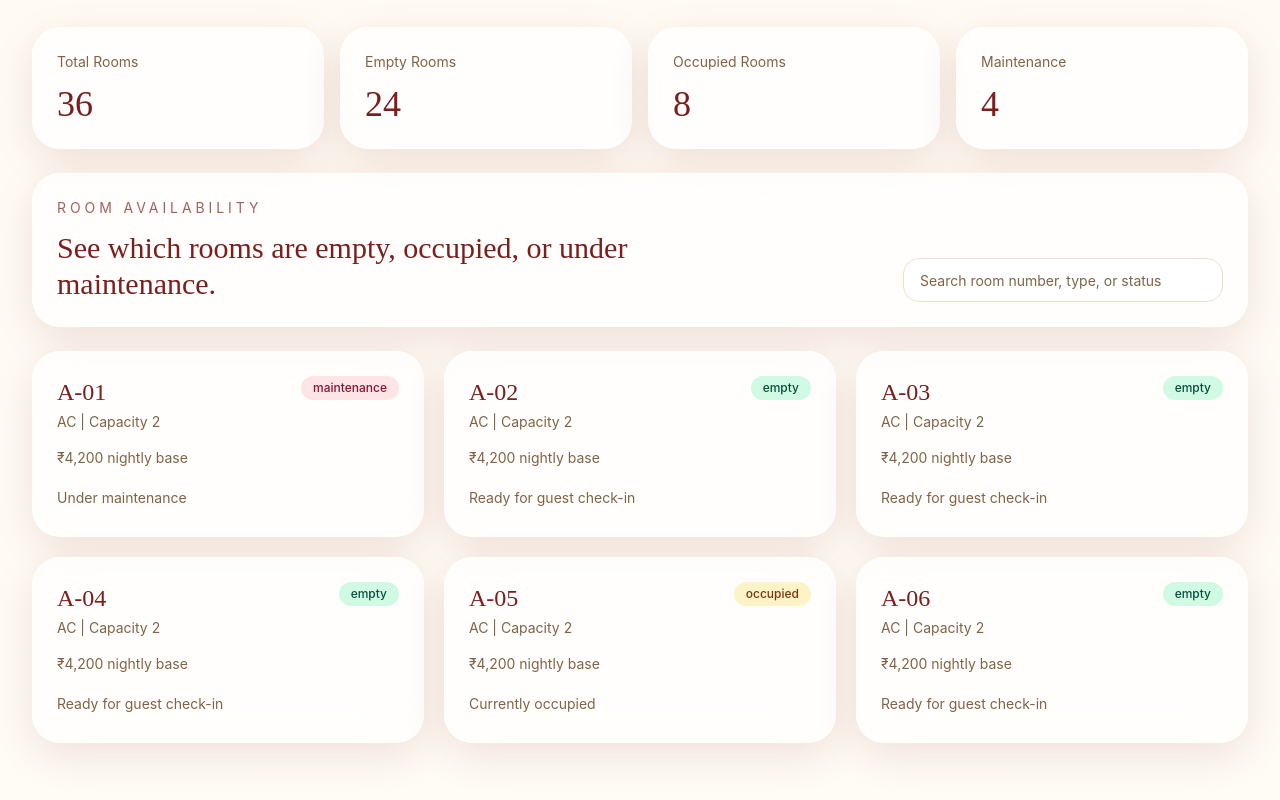
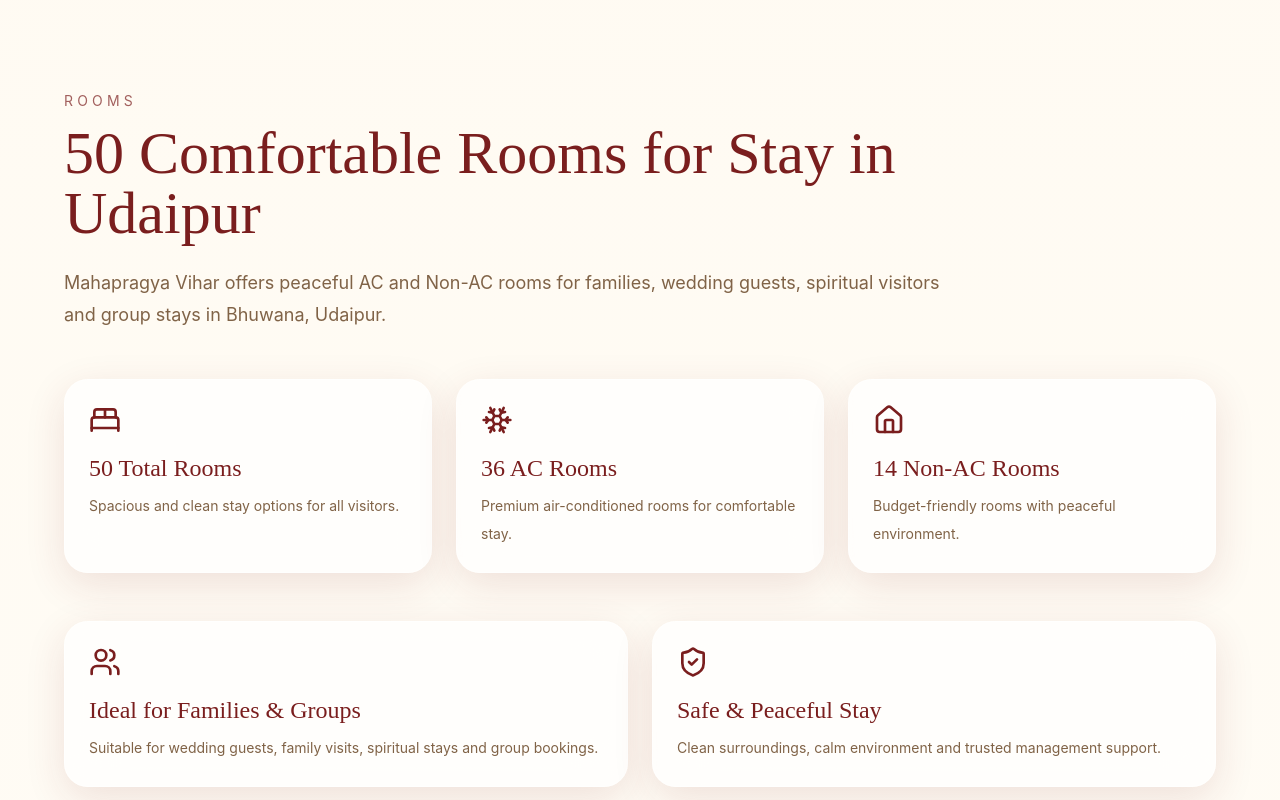
Before and after one commit to parshwebcraft/mahapragyaviharweb, a Next.js app: page / in a window 1280 px wide. Shown: the part 3000-3800 px from the top of the page. Built offline with nearby package versions, Linux system fonts and the light colour scheme.

Commit message:
Update rooms page content and UI

```diff
--- a/app/page.tsx
+++ b/app/page.tsx
@@ -5,7 +5,7 @@
 import { GallerySection } from "@/components/sections/gallery";
 import { Card } from "@/components/ui/card";
 import { Button } from "@/components/ui/button";
-import { RoomInventoryPanel } from "@/components/room-inventory-panel";
+import RoomInventoryPanel from "@/components/room-inventory-panel";
 import { contactDetails, siteHighlights } from "@/lib/site-content";
 
 const systemFeatures = [
@@ -86,7 +86,7 @@
           <p className="text-sm uppercase tracking-[0.3em] text-accent/70">Room availability</p>
           <h2 className="mt-3 font-heading text-4xl text-accent">Current room status summary.</h2>
         </div>
-        <RoomInventoryPanel previewLimit={6} />
+        <RoomInventoryPanel />
       </section>
 
       <section className="section-shell py-16">
--- a/app/rooms/page.tsx
+++ b/app/rooms/page.tsx
@@ -1,20 +1,42 @@
-import { RoomInventoryPanel } from "@/components/room-inventory-panel";
-
 export default function RoomsPage() {
   return (
     <main className="section-shell py-16">
       <div className="max-w-3xl">
-        <p className="text-sm uppercase tracking-[0.3em] text-accent/70">Rooms</p>
+        <p className="text-sm uppercase tracking-[0.3em] text-accent/70">
+          Rooms
+        </p>
+
         <h1 className="mt-3 font-heading text-5xl text-accent">
-          50 rooms with a simple availability summary.
+          50 Comfortable Rooms in Udaipur
         </h1>
+
         <p className="mt-6 text-lg leading-8 text-muted-foreground">
-          Visitors can see which rooms are empty, occupied, or under maintenance. Admin updates
-          are managed manually.
+          Mahapragya Vihar offers 36 AC Rooms and 14 Non-AC Rooms for
+          families, wedding guests and peaceful stay in Bhuwana, Udaipur.
         </p>
       </div>
-      <div className="mt-10">
-        <RoomInventoryPanel />
+
+      <div className="mt-10 grid gap-6 md:grid-cols-3">
+        <div className="rounded-3xl border p-6">
+          <h2 className="text-2xl font-heading text-accent">50 Total Rooms</h2>
+          <p className="mt-2 text-muted-foreground">
+            Spacious stay options for all visitors.
+          </p>
+        </div>
+
+        <div className="rounded-3xl border p-6">
+          <h2 className="text-2xl font-heading text-accent">36 AC Rooms</h2>
+          <p className="mt-2 text-muted-foreground">
+            Comfortable air-conditioned premium rooms.
+          </p>
+        </div>
+
+        <div className="rounded-3xl border p-6">
+          <h2 className="text-2xl font-heading text-accent">14 Non-AC Rooms</h2>
+          <p className="mt-2 text-muted-foreground">
+            Budget-friendly peaceful stay rooms.
+          </p>
+        </div>
       </div>
     </main>
   );
--- a/components/room-inventory-panel.tsx
+++ b/components/room-inventory-panel.tsx
@@ -1,144 +1,127 @@
-"use client";
+import Link from "next/link";
+import {
+  BedDouble,
+  Snowflake,
+  Home,
+  PhoneCall,
+  Users,
+  ShieldCheck
+} from "lucide-react";
 
-import { useMemo, useState } from "react";
-
-import { useRoomInventory } from "@/lib/room-inventory";
 import { Button } from "@/components/ui/button";
 import { Card } from "@/components/ui/card";
-import { Input } from "@/components/ui/input";
-import type { RoomStatus } from "@/lib/site-content";
 
-function statusClasses(status: RoomStatus) {
-  if (status === "empty") return "bg-emerald-100 text-emerald-900";
-  if (status === "occupied") return "bg-amber-100 text-amber-900";
-  return "bg-rose-100 text-rose-900";
-}
+export default function RoomsPage() {
+  return (
+    <main className="section-shell py-16">
+      {/* Header */}
+      <div className="max-w-4xl">
+        <p className="text-sm uppercase tracking-[0.3em] text-accent/70">
+          Rooms
+        </p>
 
-export function RoomInventoryPanel({ admin = false, previewLimit }: { admin?: boolean; previewLimit?: number }) {
-  const { rooms, updateRoom, setAllRooms, resetRooms } = useRoomInventory();
-  const [query, setQuery] = useState("");
+        <h1 className="mt-3 font-heading text-5xl leading-tight text-accent md:text-6xl">
+          50 Comfortable Rooms for Stay in Udaipur
+        </h1>
 
-  const filteredRooms = useMemo(() => {
-    const normalized = query.trim().toLowerCase();
-    const baseRooms = !admin && previewLimit ? rooms.slice(0, previewLimit) : rooms;
-    if (!normalized) return baseRooms;
+        <p className="mt-6 text-lg leading-8 text-muted-foreground">
+          Mahapragya Vihar offers peaceful AC and Non-AC rooms for families,
+          wedding guests, spiritual visitors and group stays in Bhuwana,
+          Udaipur.
+        </p>
+      </div>
 
-    return baseRooms.filter((room) => {
-      return (
-        room.room_number.toLowerCase().includes(normalized) ||
-        room.room_type.toLowerCase().includes(normalized) ||
-        room.status.toLowerCase().includes(normalized)
-      );
-    });
-  }, [admin, previewLimit, query, rooms]);
+      {/* Room Summary */}
+      <div className="mt-12 grid gap-6 md:grid-cols-3">
+        <Card className="rounded-3xl p-6">
+          <BedDouble className="h-8 w-8 text-accent" />
 
-  const emptyRooms = rooms.filter((room) => room.status === "empty").length;
-  const occupiedRooms = rooms.filter((room) => room.status === "occupied").length;
-  const maintenanceRooms = rooms.filter((room) => room.status === "maintenance").length;
+          <h2 className="mt-4 text-2xl font-heading text-accent">
+            50 Total Rooms
+          </h2>
 
-  return (
-    <section className="space-y-6">
-      <div className="grid gap-4 md:grid-cols-4">
-        <Card>
-          <p className="text-sm text-muted-foreground">Total Rooms</p>
-          <p className="mt-3 font-heading text-4xl text-accent">{rooms.length}</p>
+          <p className="mt-2 text-sm leading-7 text-muted-foreground">
+            Spacious and clean stay options for all visitors.
+          </p>
         </Card>
-        <Card>
-          <p className="text-sm text-muted-foreground">Empty Rooms</p>
-          <p className="mt-3 font-heading text-4xl text-accent">{emptyRooms}</p>
+
+        <Card className="rounded-3xl p-6">
+          <Snowflake className="h-8 w-8 text-accent" />
+
+          <h2 className="mt-4 text-2xl font-heading text-accent">
+            36 AC Rooms
+          </h2>
+
+          <p className="mt-2 text-sm leading-7 text-muted-foreground">
+            Premium air-conditioned rooms for comfortable stay.
+          </p>
         </Card>
-        <Card>
-          <p className="text-sm text-muted-foreground">Occupied Rooms</p>
-          <p className="mt-3 font-heading text-4xl text-accent">{occupiedRooms}</p>
-        </Card>
-        <Card>
-          <p className="text-sm text-muted-foreground">Maintenance</p>
-          <p className="mt-3 font-heading text-4xl text-accent">{maintenanceRooms}</p>
+
+        <Card className="rounded-3xl p-6">
+          <Home className="h-8 w-8 text-accent" />
+
+          <h2 className="mt-4 text-2xl font-heading text-accent">
+            14 Non-AC Rooms
+          </h2>
+
+          <p className="mt-2 text-sm leading-7 text-muted-foreground">
+            Budget-friendly rooms with peaceful environment.
+          </p>
         </Card>
       </div>
 
-      <Card className="space-y-5">
-        <div className="flex flex-col gap-4 lg:flex-row lg:items-end lg:justify-between">
-          <div className="max-w-2xl">
-            <p className="text-sm uppercase tracking-[0.28em] text-accent/70">
-              {admin ? "Admin Room Control" : "Room Availability"}
-            </p>
-            <h2 className="mt-3 font-heading text-3xl text-accent">
-              {admin
-                ? "Update room status manually from one place."
-                : "See which rooms are empty, occupied, or under maintenance."}
-            </h2>
-          </div>
-          <Input
-            value={query}
-            onChange={(event) => setQuery(event.target.value)}
-            placeholder="Search room number, type, or status"
-            className="lg:max-w-xs"
-          />
+      {/* Why Choose */}
+      <div className="mt-12 grid gap-6 md:grid-cols-2">
+        <Card className="rounded-3xl p-6">
+          <Users className="h-8 w-8 text-accent" />
+
+          <h3 className="mt-4 text-2xl font-heading text-accent">
+            Ideal for Families & Groups
+          </h3>
+
+          <p className="mt-2 text-sm leading-7 text-muted-foreground">
+            Suitable for wedding guests, family visits, spiritual stays and
+            group bookings.
+          </p>
+        </Card>
+
+        <Card className="rounded-3xl p-6">
+          <ShieldCheck className="h-8 w-8 text-accent" />
+
+          <h3 className="mt-4 text-2xl font-heading text-accent">
+            Safe & Peaceful Stay
+          </h3>
+
+          <p className="mt-2 text-sm leading-7 text-muted-foreground">
+            Clean surroundings, calm environment and trusted management support.
+          </p>
+        </Card>
+      </div>
+
+      {/* CTA */}
+      <div className="mt-12 rounded-3xl border bg-white/70 p-8">
+        <h2 className="text-3xl font-heading text-accent">
+          Need Room Booking Assistance?
+        </h2>
+
+        <p className="mt-3 text-muted-foreground">
+          For room allotment, wedding guest stay or group booking, contact our
+          reception team directly.
+        </p>
+
+        <div className="mt-6 flex flex-wrap gap-4">
+          <Link href="/contact">
+            <Button size="lg">Contact Reception</Button>
+          </Link>
+
+          <a href="tel:+910000000000">
+            <Button variant="secondary" size="lg">
+              <PhoneCall className="mr-2 h-4 w-4" />
+              Call Now
+            </Button>
+          </a>
         </div>
-
-        {admin ? (
-          <div className="flex flex-wrap gap-3">
-            <Button variant="secondary" onClick={() => setAllRooms("empty")}>
-              Mark all empty
-            </Button>
-            <Button variant="secondary" onClick={() => setAllRooms("occupied")}>
-              Mark all occupied
-            </Button>
-            <Button variant="secondary" onClick={() => setAllRooms("maintenance")}>
-              Mark all maintenance
-            </Button>
-            <Button variant="outline" onClick={resetRooms}>
-              Reset defaults
-            </Button>
-          </div>
-        ) : null}
-      </Card>
-
-      <div className="grid gap-5 md:grid-cols-2 xl:grid-cols-3">
-        {filteredRooms.map((room) => (
-          <Card key={room.id} className="space-y-4">
-            <div className="flex items-start justify-between gap-4">
-              <div>
-                <h3 className="font-heading text-2xl text-accent">{room.room_number}</h3>
-                <p className="mt-1 text-sm text-muted-foreground">
-                  {room.room_type} | Capacity {room.capacity}
-                </p>
-              </div>
-              <span className={`rounded-full px-3 py-1 text-xs font-medium ${statusClasses(room.status)}`}>
-                {room.status}
-              </span>
-            </div>
-
-            <p className="text-sm text-muted-foreground">₹{room.price.toLocaleString("en-IN")} nightly base</p>
-            <p className="text-sm leading-7 text-muted-foreground">{room.note}</p>
-
-            {admin ? (
-              <div className="space-y-3 border-t border-border pt-4">
-                <label className="block text-sm font-medium text-foreground">Status</label>
-                <select
-                  value={room.status}
-                  onChange={(event) =>
-                    updateRoom(room.id, { status: event.target.value as RoomStatus })
-                  }
-                  className="h-11 w-full rounded-2xl border border-border bg-white/80 px-4 text-sm outline-none"
-                >
-                  <option value="empty">Empty</option>
-                  <option value="occupied">Occupied</option>
-                  <option value="maintenance">Maintenance</option>
-                </select>
-
-                <label className="block text-sm font-medium text-foreground">Note</label>
-                <textarea
-                  value={room.note}
-                  onChange={(event) => updateRoom(room.id, { note: event.target.value })}
-                  className="min-h-24 w-full rounded-2xl border border-border bg-white/80 px-4 py-3 text-sm outline-none"
-                />
-              </div>
-            ) : null}
-          </Card>
-        ))}
       </div>
-    </section>
+    </main>
   );
 }
```
Also changed, not shown: app/admin/page.tsx (+13 -6 lines), 1 other file (tests, documents, lock files or other folders).
